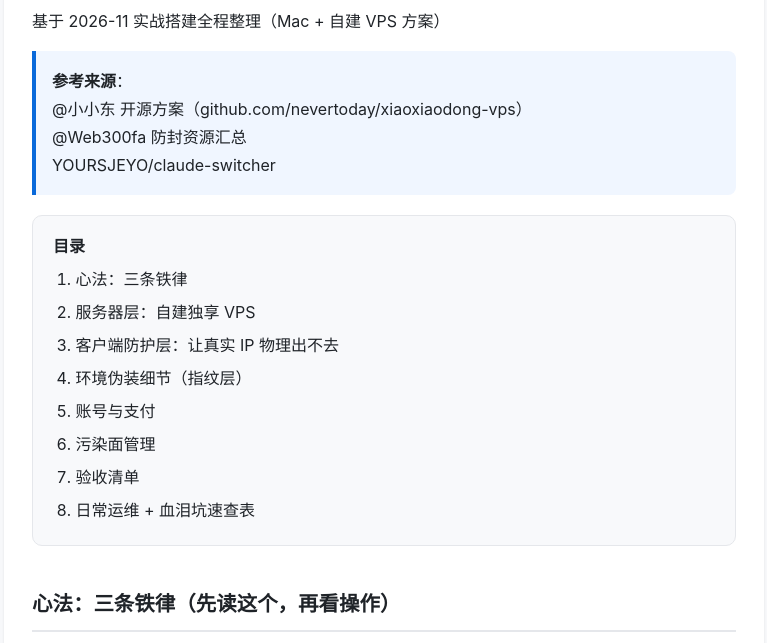
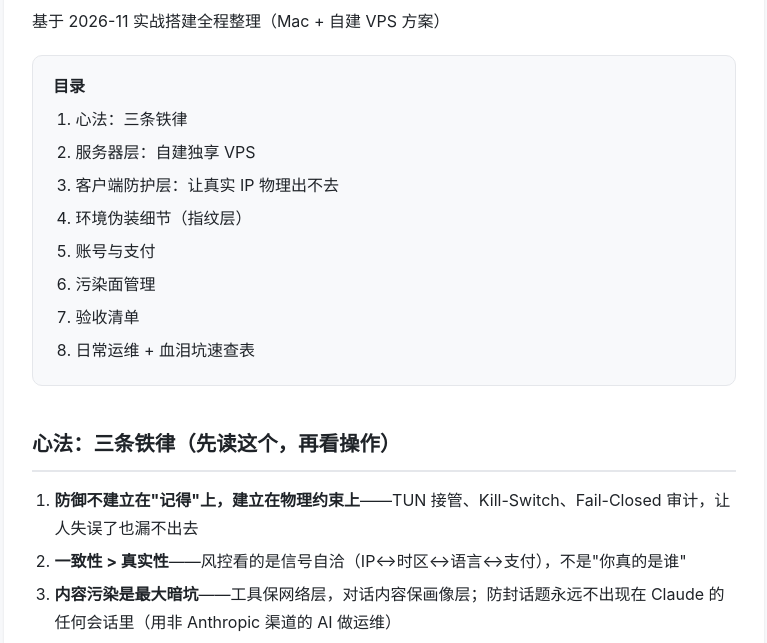
Before and after one commit to lee958733-prog/claude-anti-ban-guide, a plain HTML site: page docs/index.html in a window 1280 px wide. Shown: the part 128-771 px from the top of the page, without its empty margins (256-1023 px from the left). Drawn offline with Linux system fonts and the light colour scheme.

Commit message:
署名精简为一行移至底部

```diff
--- a/docs/index.html
+++ b/docs/index.html
@@ -54,12 +54,6 @@
 
 <h1>Claude 防封完全教程<br>—— 从零搭建到细节验收</h1>
 <p>基于 2026-11 实战搭建全程整理（Mac + 自建 VPS 方案）</p>
-<blockquote>
-<p><strong>参考来源</strong>：<br>
-@小小东 开源方案（github.com/nevertoday/xiaoxiaodong-vps）<br>
-@Web300fa 防封资源汇总<br>
-YOURSJEYO/claude-switcher</p>
-</blockquote>
 
 <div class="toc">
 <strong>目录</strong>
@@ -259,6 +253,7 @@ grep -r 'ANTHROPIC_BASE_URL\|bigmodel\|zhipu' ~/.claude/settings.json ~/.claude.
 
 <hr>
 <p class="footer">工具保物理层，纪律保内容层，一致性保画像层——三层齐备，安心使用。</p>
+<p class="footer">基座方案：<a href="https://github.com/nevertoday/xiaoxiaodong-vps">xiaoxiaodong-vps</a>（MIT）· 审计工具：<a href="https://github.com/YOURSJEYO/claude-switcher">claude-switcher</a> · 资源汇总：@Web300fa</p>
 
 </article>
 </body>
```
Also changed, not shown: 1 other file.
